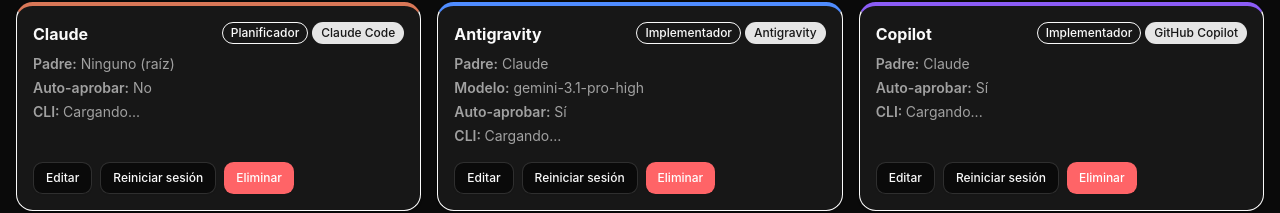
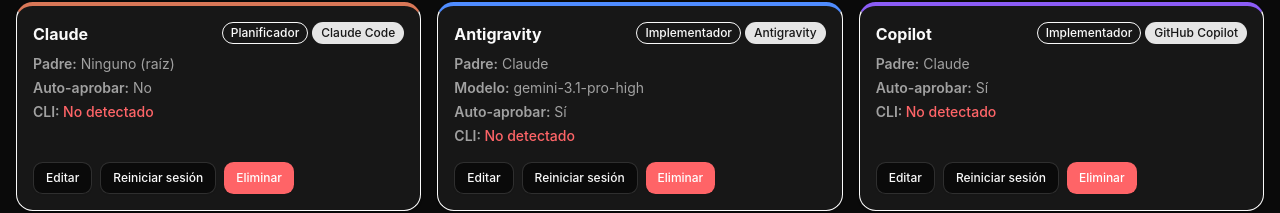
Before and after one commit to Matias-Obezzi/ainess, a React (Vite) app: page / in a window 1280 px wide. Both pictures are taken after a click on the tab "Agentes". Shown: the part 187-400 px from the top of the page. Built offline with nearby package versions, Linux system fonts and the light colour scheme; the HTML template or start-up script is replaced by a standard one.

Commit message:
feat: improve cli detection text and rewrite readme

```diff
--- a/src/components/AgentsPanel.tsx
+++ b/src/components/AgentsPanel.tsx
@@ -11,6 +11,7 @@
 
 export function AgentsPanel() {
   const config = useAppStore(state => state.config);
+  const loaded = useAppStore(state => state.loaded);
   const binaries = useAppStore(state => state.binaries);
   const detectBinaries = useAppStore(state => state.detectBinaries);
   const removeAgent = useAppStore(state => state.removeAgent);
@@ -58,7 +59,15 @@
 
                 <div>
                   <span className="font-semibold">CLI: </span>
-                  {bin === undefined ? "Cargando..." : bin === null ? <span className="text-destructive font-medium">No detectado</span> : bin.path}
+                  {a.provider === "custom" ? (
+                    a.customCommand?.program || "No configurado"
+                  ) : !loaded ? (
+                    "Cargando..."
+                  ) : (!bin ? (
+                    <span className="text-destructive font-medium">No detectado</span>
+                  ) : (
+                    <span>{bin.path}{bin.version ? ` (${bin.version})` : ""}</span>
+                  ))}
                 </div>
               </div>
 
```
Also changed, not shown: 1 other file (tests, documents, lock files or other folders).
